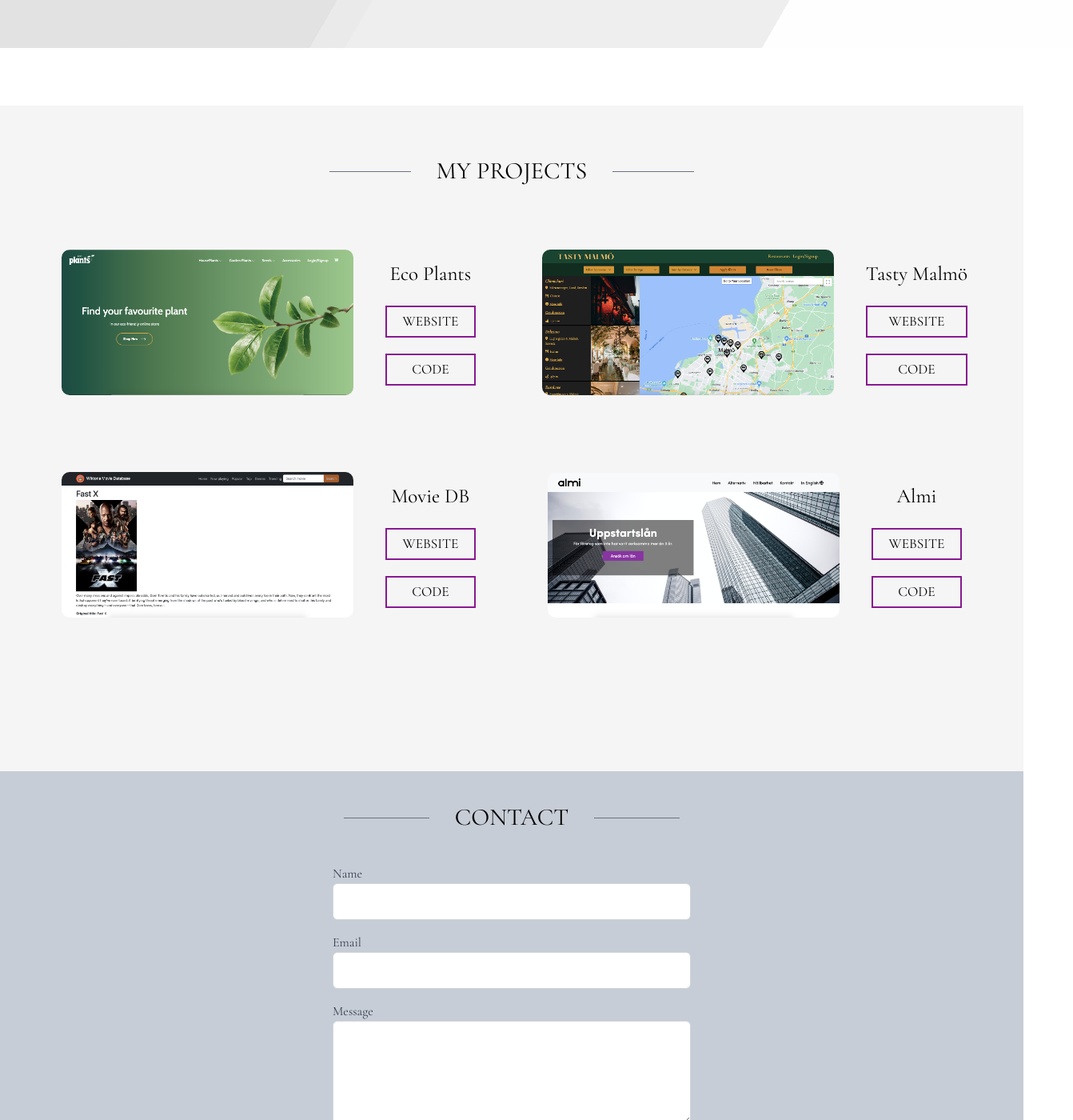
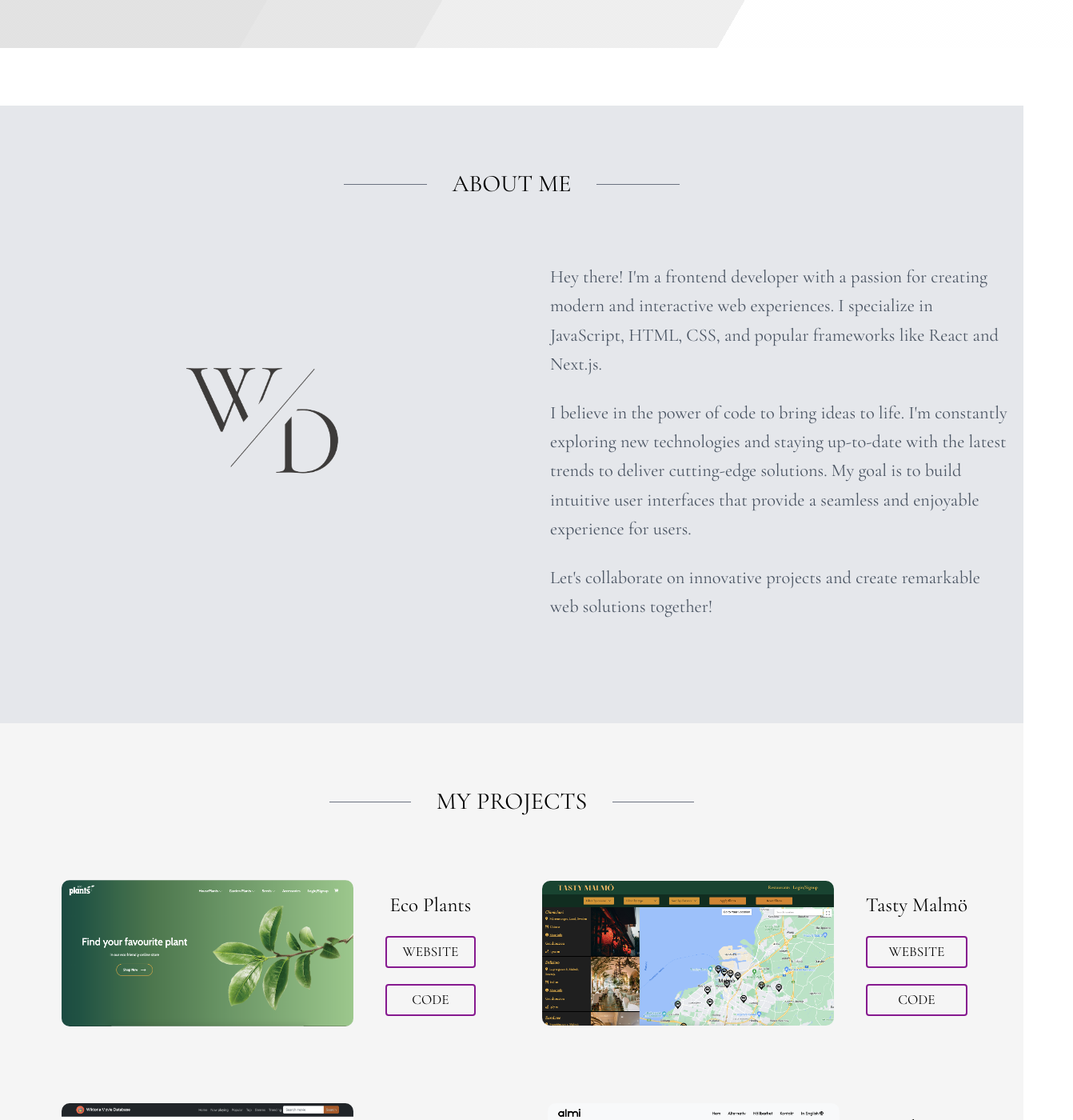
Before and after one commit to Wiktoria2308/Portfolio, a Next.js app: page / in a window 1280 px wide. Shown: the part 740-2140 px from the top of the page at 80% size, 1342 px wide, since content can reach past the window. Built offline with nearby package versions, Linux system fonts and the light colour scheme.

Commit message:
added about me section, added contact form validation, made navbar sticky on top

```diff
--- /dev/null
+++ b/src/components/AboutMeSection.tsx
@@ -0,0 +1,37 @@
+import React from "react";
+
+const AboutMeSection: React.FC = () => {
+  return (
+    <section className="bg-gray-200 pt-20 pb-32">
+      <div className="container mx-auto px-4">
+      <div className="flex items-center justify-center mb-20">
+        <hr className="border-gray-500 border-t w-1/12 my-1 mr-4" />
+        <h2 className="text-3xl text-center">
+          <span className="px-4 uppercase">About me</span>
+        </h2>
+        <hr className="border-gray-500 border-t w-1/12 my-1 ml-4" />
+      </div>
+        <div className="flex flex-col md:flex-row items-center">
+          <div className="md:w-1/2 mb-8 md:mb-0">
+            <div className="w-48 h-48 mx-auto">
+              <img src="/logo.png" alt="logo" />
+            </div>
+          </div>
+          <div className="md:w-1/2 md:pl-12">
+            <p className="text-[1.4rem] text-gray-600 leading-relaxed mb-6">
+              Hey there! I'm a frontend developer with a passion for creating modern and interactive web experiences. I specialize in JavaScript, HTML, CSS, and popular frameworks like React and Next.js.
+            </p>
+            <p className="text-[1.4rem] text-gray-600 leading-relaxed mb-6">
+              I believe in the power of code to bring ideas to life. I'm constantly exploring new technologies and staying up-to-date with the latest trends to deliver cutting-edge solutions. My goal is to build intuitive user interfaces that provide a seamless and enjoyable experience for users.
+            </p>
+            <p className="text-[1.4rem] text-gray-600 leading-relaxed">
+            Let's collaborate on innovative projects and create remarkable web solutions together!
+            </p>
+          </div>
+        </div>
+      </div>
+    </section>
+  );
+};
+
+export default AboutMeSection;
--- a/src/components/ContactForm.tsx
+++ b/src/components/ContactForm.tsx
@@ -1,22 +1,51 @@
-import { useState } from "react";
+import { useState, ChangeEvent } from "react";
 import emailjs from "emailjs-com";
 
 const ContactForm: React.FC = () => {
   const [isSending, setIsSending] = useState(false);
   const [isSuccess, setIsSuccess] = useState(false);
   const [isError, setIsError] = useState(false);
+  const [errors, setErrors] = useState<Record<string, string>>({});
+
 
   const handleSubmit = async (event: React.FormEvent<HTMLFormElement>) => {
     event.preventDefault();
+
+    const { target } = event;
+    if (!(target instanceof HTMLFormElement)) return;
+
+    const formData = new FormData(target);
+    const fieldErrors: Record<string, string> = {};
+
+    if (!formData.get("user_name")) {
+        fieldErrors["user_name"] = "Please enter your name";
+      } else if (formData.get("user_name")!.toString().length < 2) {
+        fieldErrors["user_name"] = "Name must be at least 2 characters long";
+      }
+
+      if (!formData.get("user_email")) {
+        fieldErrors["user_email"] = "Please enter your email";
+      } else if (
+        !/^[\w-.]+@([\w-]+\.)+[\w-]{2,4}$/.test(formData.get("user_email")!.toString())
+      ) {
+        fieldErrors["user_email"] = "Please enter a valid email address";
+      }
+
+      if (!formData.get("message")) {
+        fieldErrors["message"] = "Please enter a message";
+      }
+
+
+    if (Object.keys(fieldErrors).length > 0) {
+      setErrors(fieldErrors);
+      return;
+    }
 
     setIsSending(true);
     setIsSuccess(false);
     setIsError(false);
 
     try {
-      const { target } = event;
-      if (!(target instanceof HTMLFormElement)) return;
-
       await emailjs.sendForm(
         process.env.NEXT_PUBLIC_EMAILJS_SERVICE_ID ?? "",
         process.env.NEXT_PUBLIC_EMAILJS_TEMPLATE_ID ?? "",
@@ -27,6 +56,7 @@ const ContactForm: React.FC = () => {
       setIsSending(false);
       setIsSuccess(true);
       target.reset();
+      setErrors({});
     } catch (error) {
       setIsSending(false);
       setIsError(true);
@@ -34,8 +64,14 @@ const ContactForm: React.FC = () => {
     }
   };
 
+  const handleInputChange = (event: ChangeEvent<HTMLInputElement | HTMLTextAreaElement>) => {
+    const { name } = event.target;
+    setErrors((prevErrors) => ({ ...prevErrors, [name]: "" }));
+    setIsSuccess(false);
+  };
+
   return (
-    <div className="bg-[#c7cdd6] pt-10 pb-20">
+    <div className="bg-[#c7cdd6] pt-10 pb-20" id="contact">
       <div className="flex items-center justify-center mb-10">
         <hr className="border-gray-500 border-t w-1/12 my-1 mr-4" />
         <h2 className="text-3xl text-center">
@@ -47,40 +83,58 @@ const ContactForm: React.FC = () => {
         id="contact-form"
         className="max-w-md mx-auto"
         onSubmit={handleSubmit}
+        noValidate
       >
-        <input type="hidden" name="contact_number" />
         <div className="mb-4">
-          <label htmlFor="user_name" className="block text-gray-700">
+          <label htmlFor="user_name" className="block text-gray-700 text-lg">
             Name
           </label>
           <input
             type="text"
             name="user_name"
             id="user_name"
-            className="w-full border border-gray-300 rounded-md p-2 text-lg focus:outline-none"
-          />
+            className={`w-full border border-gray-300 rounded-md p-2 text-lg focus:outline-none ${
+                errors["user_name"] ? "border-red-500" : ""
+              }`}
+              onChange={handleInputChange}
+            />
+            {errors["user_name"] && (
+              <p className="text-red-500 text-md">{errors["user_name"]}</p>
+            )}
         </div>
         <div className="mb-4">
-          <label htmlFor="user_email" className="block text-gray-700">
+          <label htmlFor="user_email" className="block text-gray-700 text-lg">
             Email
           </label>
           <input
             type="email"
             name="user_email"
             id="user_email"
-            className="w-full border border-gray-300 rounded-md p-2 text-lg focus:outline-none"
-          />
+            className={`w-full border border-gray-300 rounded-md p-2 text-lg focus:outline-none ${
+                errors["user_email"] ? "border-red-500" : ""
+              }`}
+              onChange={handleInputChange}
+            />
+            {errors["user_email"] && (
+              <p className="text-red-500 text-md">{errors["user_email"]}</p>
+            )}
         </div>
         <div className="mb-4">
-          <label htmlFor="message" className="block text-gray-700">
+          <label htmlFor="message" className="block text-gray-700 text-lg">
             Message
           </label>
           <textarea
             name="message"
             id="message"
             rows={4}
-            className="w-full border border-gray-300 rounded-md p-2 text-lg focus:outline-none"
-          ></textarea>
+            className={`w-full border border-gray-300 rounded-md p-2 text-lg focus:outline-none ${
+                errors["message"] ? "border-red-500" : ""
+              }`}
+            onChange={handleInputChange}
+            ></textarea>
+            {errors["message"] && (
+              <p className="text-red-500 text-md">{errors["message"]}</p>
+            )}
         </div>
         <div className="flex justify-end">
           <button
--- a/src/components/Navigation.tsx
+++ b/src/components/Navigation.tsx
@@ -1,14 +1,30 @@
 import Link from "next/link";
-import React, { useState } from "react";
+import React, { useState, useEffect } from "react";
 import HamburgerButton from '../components/HamburgerButton'
 
 const Navigation: React.FC = () => {
 
   const [isMenuOpen, setIsMenuOpen] = useState<boolean>(false);
 
+  const [isScrolled, setIsScrolled] = useState<boolean>(false);
+
+  useEffect(() => {
+    const handleScroll = () => {
+      if (window.scrollY > 0) {
+        setIsScrolled(true);
+      } else {
+        setIsScrolled(false);
+      }
+    };
+
+    window.addEventListener("scroll", handleScroll);
+    return () => {
+      window.removeEventListener("scroll", handleScroll);
+    };
+  }, []);
 
   return (
-    <nav className="relative z-10">
+    <nav className={`relative z-10 sticky top-0 ${isScrolled ? "bg-white shadow" : "bg-transparent"}`}>
       <div className="max-w-screen-xl flex flex-wrap items-center justify-between mx-auto p-3">
         <Link href="#" className="flex items-center">
           <img
@@ -32,7 +48,7 @@ const Navigation: React.FC = () => {
             </li>
             <li>
               <Link
-                href="#"
+                href="#aboutme"
                 className="block py-2 pl-3 pr-4 rounded hover:bg-gray-100 dark:text-gray-400 dark:hover:bg-gray-700 dark:hover:text-white text-right"
               >
                 About me
@@ -48,7 +64,7 @@ const Navigation: React.FC = () => {
             </li>
             <li>
               <Link
-                href="#"
+                href="#contact"
                 className="block py-2 pl-3 pr-4 rounded hover:bg-gray-100 dark:text-gray-400 dark:hover:bg-gray-700 dark:hover:text-white text-right"
               >
                 Contact
--- a/src/components/ProjectsSection.tsx
+++ b/src/components/ProjectsSection.tsx
@@ -2,6 +2,8 @@ import { useRef, useEffect, useState } from "react";
 
 const ProjectsSection: React.FC = () => {
   const projectRefs = useRef<Array<HTMLDivElement | null>>([]);
+
+  console.log(projectRefs)
 
   useEffect(() => {
     const observerOptions = {
@@ -46,7 +48,7 @@ const ProjectsSection: React.FC = () => {
   return (
     <div
       id="projects-section"
-      className="bg-[#f5f5f5] pt-[4rem] pb-[6rem] px-4 sm:px-6 lg:px-8"
+      className="bg-[#f5f5f5] pt-[5rem] pb-[6rem] px-4 sm:px-6 lg:px-8"
     >
          <div className="flex items-center justify-center mb-20">
         <hr className="border-gray-500 border-t w-1/12 my-1 mr-4" />
@@ -183,6 +185,11 @@ const ProjectsSection: React.FC = () => {
           </div>
         </div>
       </div>
+      <div className="text-center">
+          <a href="https://github.com/Wiktoria2308" target="_blank" className="text-2xl underline pointer">
+          More Projects{" "}
+          </a>
+      </div>
     </div>
   );
 };
--- a/src/pages/index.tsx
+++ b/src/pages/index.tsx
@@ -5,6 +5,7 @@ import Hero from "@/components/Hero";
 import ProjectsSection from '@/components/ProjectsSection';
 import Footer from "@/components/Footer";
 import ContactForm from "@/components/ContactForm";
+import AboutMeSection from "@/components/AboutMeSection";
 
 export default function Home() {
   return (
@@ -20,6 +21,7 @@ export default function Home() {
       <main>
         <Navigation />
         <Hero />
+        <AboutMeSection />
         <ProjectsSection />
         <ContactForm />
         <Footer />
--- a/src/styles/globals.css
+++ b/src/styles/globals.css
@@ -122,6 +122,7 @@ color:rgb(75, 85, 99)
   transition: all 0.3s ease-in-out;
 }
 .project-website, .project-code {
+  border-radius: 0.25rem;
   width: 100%;
   font-size: 13pt;
   padding: 5px 20px;
```
